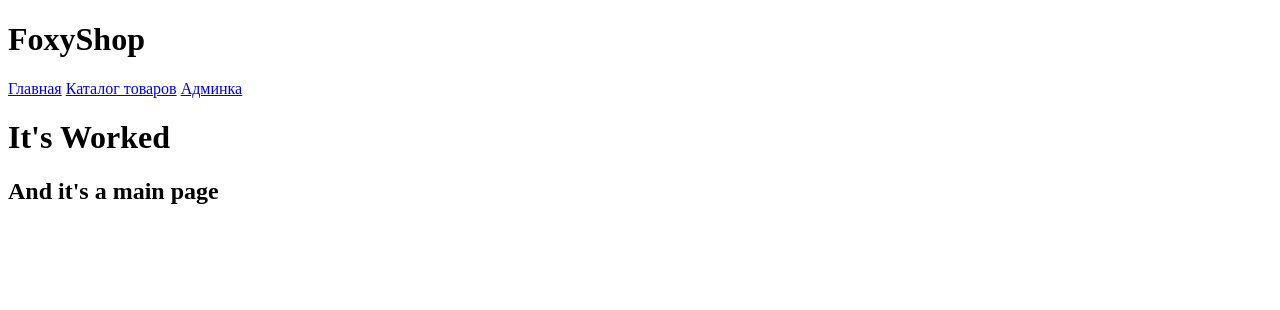
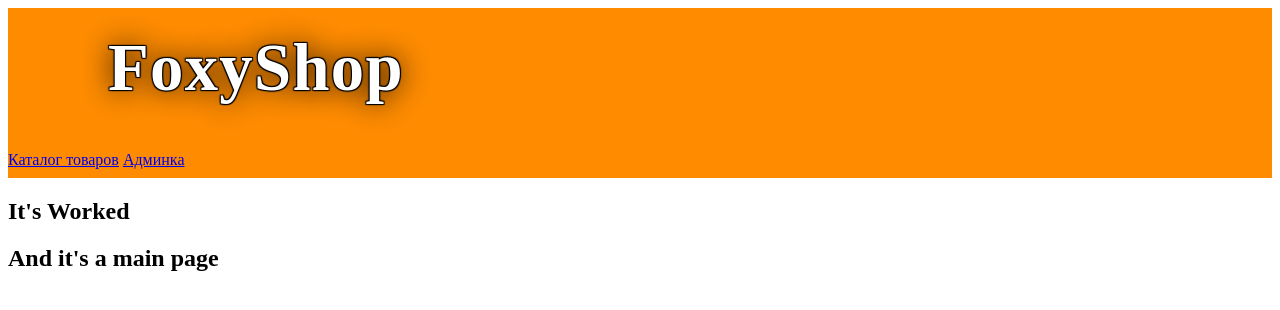
Before and after one commit to eljhr9/FoxyShop, a Django app: page / in a window 1280 px wide. Shown: the top 310 px of the page. Run offline with Django 3.2, Linux system fonts and the light colour scheme.

Commit message:
add css, create header

```diff
--- a/shop/models.py
+++ b/shop/models.py
@@ -30,3 +30,6 @@ class Brand(models.Model):
 		verbose_name_plural = 'Производители'
 		verbose_name = 'Производитель'
 		ordering = ['name']
+
+class Comment(models.Model):
+	"""Отзывы пользователей"""
--- /dev/null
+++ b/shop/static/shop/style.css
@@ -0,0 +1,33 @@
+header {
+  /* font-size: 50pt; */
+  background-color: darkorange;
+  height: 170px;
+  margin-left: 0px;
+	margin-right: 0px;
+	min-width: 900px;
+}
+
+.main, .logo, .menubar, .site_content, .footer {
+	margin-left: auto;
+	margin-right: auto;
+}
+
+.logo {
+  padding-left: 100px;
+	padding-bottom: 45px;
+}
+
+.logo_text h1 {
+  font-size: 50pt;
+  margin: auto;
+}
+
+.logo_text h1, .logo_text h1 a {
+	padding: 22px 0 0 0;
+  color: white;
+	letter-spacing: 0.02em;
+	text-decoration: none;
+  text-shadow: black 1px 1px 1px, black -1px -1px 1px,
+                 black -1px 1px 1px, black 1px -1px 1px,
+                 black 0 0 30px;
+}
--- a/templates/base.html
+++ b/templates/base.html
@@ -5,23 +5,35 @@
 <head>
 	<meta http-equiv="Content-Type" content="text/html" charset="UTF-8">
 	<title>FoxyShop</title>
+	<link rel="stylesheet" href="{% static 'shop/style.css' %}">
 	<link rel="shortcut icon" href="{% static 'favicon.ico' %}"/>
 </head>
 <body>
+
 	<header>
-		<h1>FoxyShop</h1>
+		<div class="header">
+			<div class="logo">
+				<div class="logo_text">
+					<h1><a href="{% url 'index' %}">FoxyShop</a></h1>
+				</div>
+			</div>
+
+			<nav>
+				<a href="{% url 'shop:products' %}">Каталог товаров</a>
+				<a href="{% url 'index' %}admin">Админка</a>
+			</nav>
+		</div>
 	</header>
-	<nav>
-		<a href="{% url 'index' %}">Главная</a>
-		<a href="{% url 'shop:products' %}">Каталог товаров</a>
-		<a href="{% url 'index' %}admin">Админка</a>
-	</nav>
+
 	<nav>
 		{% for brand in brands %}
 		<a href="{% url 'shop:by_brand' brand.id %}">{{ brand.name }}</a>
 		{% endfor %}
 	</nav>
-	{% block content %}
-	{% endblock content %}
+
+	<section>
+		{% block content %}
+		{% endblock content %}
+	</section>
 </body>
 </html>
--- a/templates/shop/product.html
+++ b/templates/shop/product.html
@@ -4,6 +4,10 @@
 <h1>{{ product.title }}</h1>
 <h3>{{ product.text }}</h3>
 <h2>{{ product.price }}</h2>
-<p>{{ product.availability}}</p>
+{% if product.availability %}
+  <p>Есть в наличии</p>
+{% else %}
+  <p>Нет в наличии</p>
+{% endif %}
 <a href="{% url 'shop:by_brand' product.brand.pk %}">{{ product.brand }}</a>
 {% endblock content %}
```
Also changed, not shown: django_shop/static/favicon.ico (deleted), shop/static/shop/try.png (added), 3 other files.
